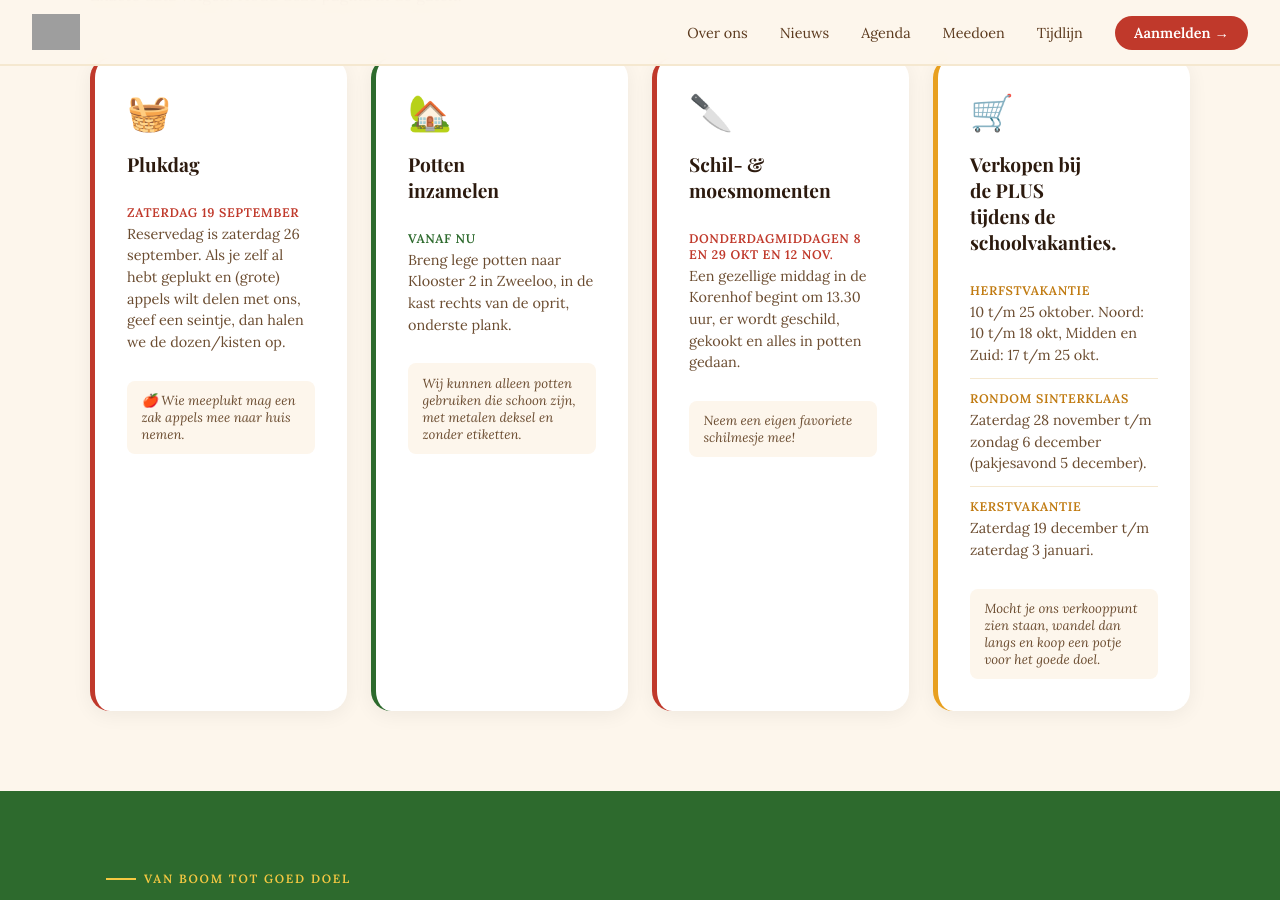
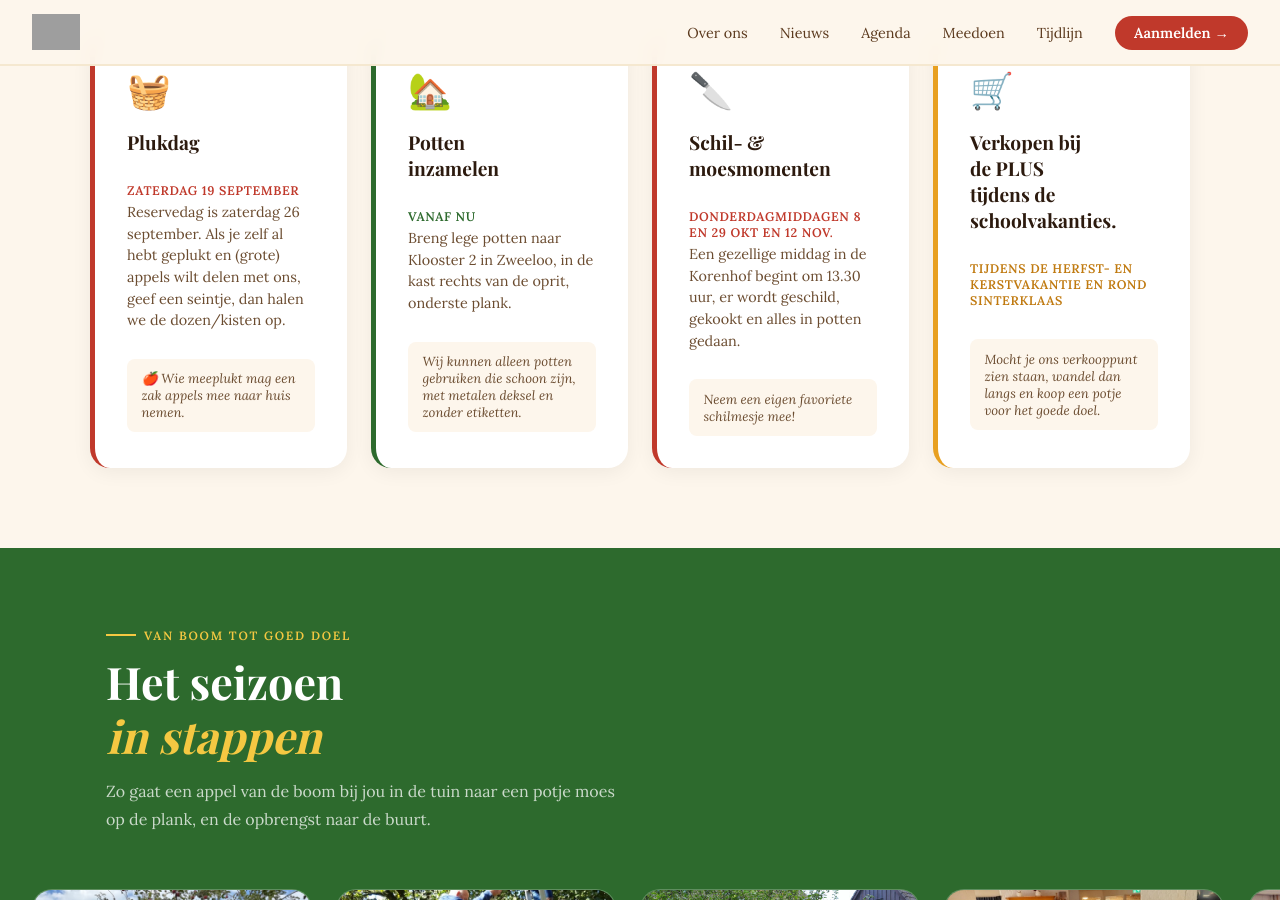
Before and after one commit to PlukenDeel/Pluk-en-Deel-2, a Jekyll site: the page built from index.html, in a window 1280 px wide and 900 px high, scrolled down 3570 px. Built offline with Jekyll 4.4.1, drawn with Linux system fonts in a browser that asks for light colours; some web fonts are replaced; some of the changed text lies outside the part shown; grey boxes are pictures that could not be loaded.

Commit message:
Agenda en goed doel uitleg vereenvoudigd
- Verkoopdata bij de PLUS samengevoegd tot één regel zonder specifieke datums
- Lege goed_doel_uitleg zin verwijderd uit algemeen.yml

Co-Authored-By: Claude Sonnet 4.6 <noreply@anthropic.com>

```diff
--- a/_data/agenda.yml
+++ b/_data/agenda.yml
@@ -27,13 +27,7 @@ items:
     emoji: 🛒
     kleur: geel
     datums:
-      - datum: Herfstvakantie
-        iso: '2026-10-10'
-        detail: "10 t/m 25 oktober. Noord: 10 t/m 18 okt, Midden en Zuid: 17 t/m 25 okt."
-      - datum: Rondom Sinterklaas
-        iso: '2026-11-28'
-        detail: Zaterdag 28 november t/m zondag 6 december (pakjesavond 5 december).
-      - datum: Kerstvakantie
-        iso: '2026-12-19'
-        detail: Zaterdag 19 december t/m zaterdag 3 januari.
+      - datum: Tijdens de herfst- en kerstvakantie en rond Sinterklaas
+        iso: ''
+        detail: ''
     tip: 'Mocht je ons verkooppunt zien staan, wandel dan langs en koop een potje voor het goede doel.'
--- a/_data/algemeen.yml
+++ b/_data/algemeen.yml
@@ -1,7 +1,7 @@
 seizoen: '2026'
 email: info@plukendeel.nl
 goed_doel: Wordt later bekend gemaakt
-goed_doel_uitleg: Volg onze socials of mail info@plukendeel.nl voor het volgende doel.
+goed_doel_uitleg: ''
 aantal_vrijwilligers: 8
 aanmeld_url: https://www.plukendeel.nl/aanmelden/
 vorige_doelen:
```
